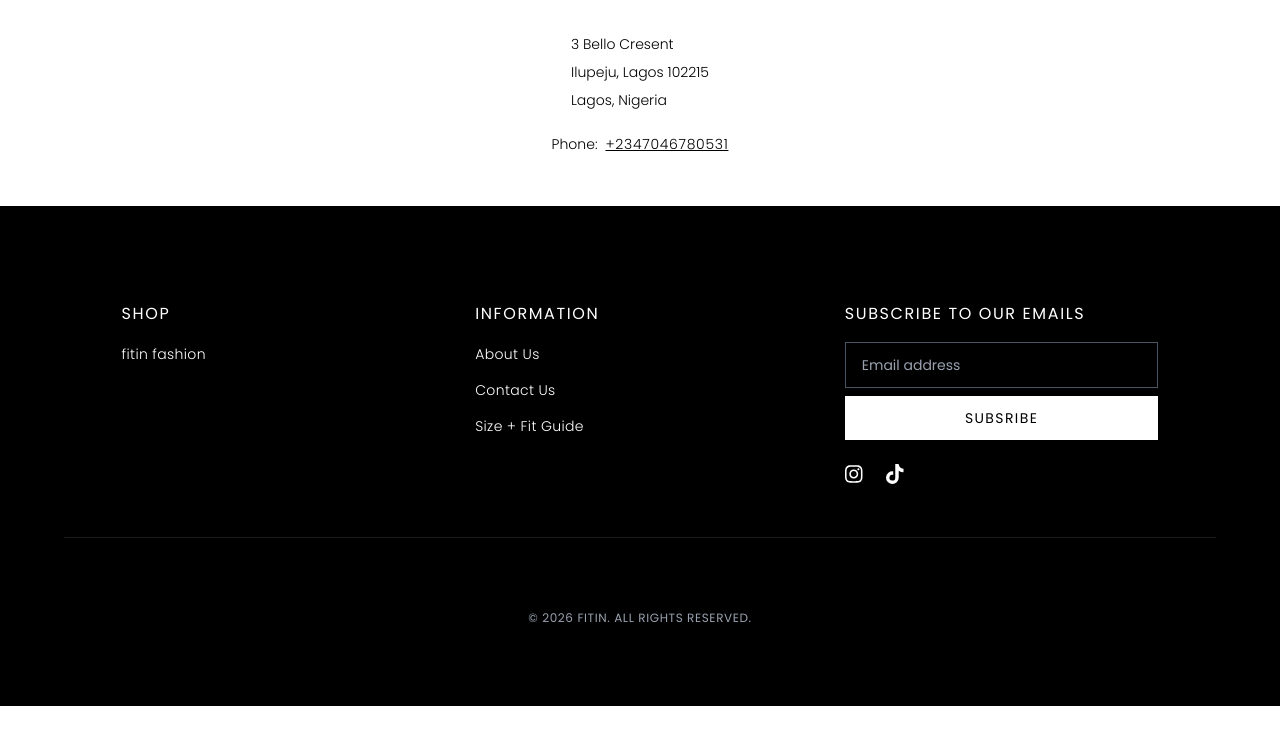
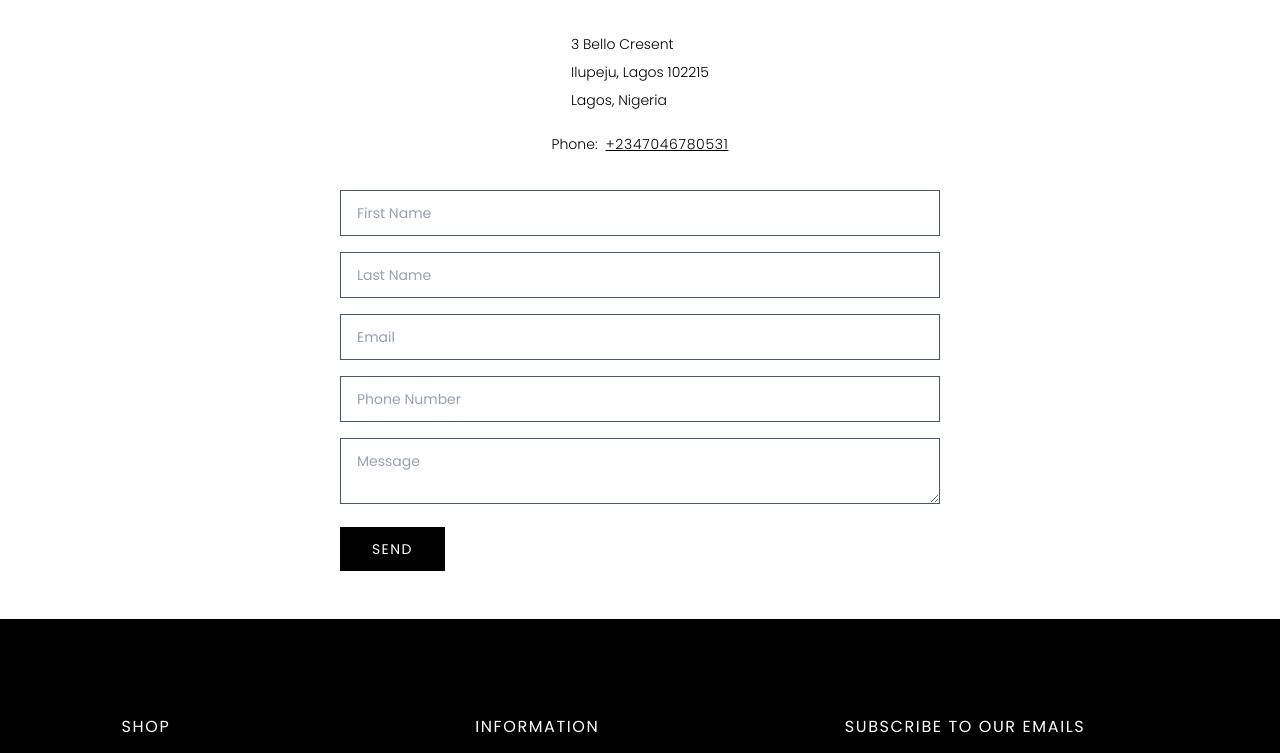
Before and after one commit to Udeme01/fitin_brand, a React (Vite) app: page /contact in a window 1280 px wide. Shown: the part 562-1315 px from the top of the page. Before the commit the page ends 1268 px from the top, so only its background shows below. Built offline with nearby package versions, Linux system fonts and the light colour scheme.

Commit message:
completed the contact page

```diff
--- a/src/components/layout/Footer.jsx
+++ b/src/components/layout/Footer.jsx
@@ -87,7 +87,7 @@ const Footer = () => {
                 onSubmit={handleNewsletterSubmit}
               >
                 {(formik) => (
-                  <Form className="w-full md:w-fit lg:w-full flex flex-col gap-2">
+                  <Form className="w-full flex flex-col gap-2">
                     <Input
                       type="email"
                       placeholder="Email address"
--- a/src/components/ui/Input.jsx
+++ b/src/components/ui/Input.jsx
@@ -1,6 +1,7 @@
 import React from "react";
 
 const Input = ({
+  as = "input",
   label,
   id,
   type = "text",
@@ -10,17 +11,23 @@ const Input = ({
   disabled = false,
 }) => {
   const inputId = id || name;
+
   const { handleBlur, handleChange, values, errors, touched } = formik;
-  const hasError = errors[name] && touched[name];
-  const inputStyles = `border bg-transparent w-full md:w-56 lg:w-full py-3 px-4 text-sm placeholder:text-gray-400 focus:outline-none ${hasError ? "border-red-500" : "border-gray-600"} focus:border-white`;
+
+  // const hasError = errors[name] && touched[name];
+  const hasError = Boolean(touched[name] && errors[name]);
+
+  const inputStyles = `border bg-transparent w-full py-3 px-4 text-sm placeholder:text-gray-400 focus:outline-none ${hasError ? "border-red-500" : "border-gray-600"} focus:border-white`;
+
+  const Component = as;
 
   return (
     <div>
       {label && <label htmlFor={inputId}>{label}</label>}
-      <input
+      <Component
         id={inputId}
         name={name}
-        type={type}
+        type={as === "input" ? type : undefined}
         placeholder={placeholder}
         className={`${inputStyles}`}
         onChange={handleChange}
@@ -30,8 +37,10 @@ const Input = ({
       />
 
       {hasError ? (
-        <div className="text-red-500 tracking-wider">{errors[name]}</div>
-      ) : ""}
+        <div className="text-red-500 tracking-wider text-xs mb-6 mt-1">{errors[name]}</div>
+      ) : (
+        ""
+      )}
     </div>
   );
 };
--- a/src/features/contact/component/ContactForm.jsx
+++ b/src/features/contact/component/ContactForm.jsx
@@ -0,0 +1,77 @@
+import React from "react";
+import { Formik, Form } from "formik";
+import Input from "../../../components/ui/Input";
+import Button from "../../../components/ui/Button";
+import { contactSchema } from "../../../utils/validationSchemas";
+
+const ContactForm = () => {
+  return (
+    <Formik
+      initialValues={{
+        firstName: "",
+        lastName: "",
+        email: "",
+        phoneNumber: "",
+        message: "",
+      }}
+      validationSchema={contactSchema}
+      onSubmit={(values, { resetForm, setSubmitting }) => {
+        setTimeout(() => {
+          alert("This is a test! your message has been sent.");
+          setSubmitting(false);
+          resetForm();
+        }, 1000);
+      }}
+    >
+      {(formik) => (
+        <Form className="space-y-4 w-[90%] md:max-w-150 mx-auto">
+          <Input
+            type="text"
+            id="firstName"
+            name="firstName"
+            placeholder="First Name"
+            formik={formik}
+          />
+          <Input
+            type="text"
+            id="lastName"
+            name="lastName"
+            placeholder="Last Name"
+            formik={formik}
+          />
+          <Input
+            type="email"
+            id="email"
+            name="email"
+            placeholder="Email"
+            formik={formik}
+          />
+          <Input
+            type="tel"
+            id="phoneNumber"
+            name="phoneNumber"
+            placeholder="Phone Number"
+            formik={formik}
+          />
+          <Input
+            as="textarea"
+            type="text"
+            id="message"
+            name="message"
+            placeholder="Message"
+            formik={formik}
+          />
+          <Button
+            type="submit"
+            variant="solidBlack"
+            disabled={formik.isSubmitting}
+          >
+            {formik.isSubmitting ? "Sending..." : "Send"}
+          </Button>
+        </Form>
+      )}
+    </Formik>
+  );
+};
+
+export default ContactForm;
--- a/src/pages/Contact.jsx
+++ b/src/pages/Contact.jsx
@@ -1,6 +1,7 @@
 import React from "react";
 import contactimg from "/images/hero/wedding_dress_15.avif";
 import Input from "../components/ui/Input";
+import ContactForm from "../features/contact/component/ContactForm";
 
 const Contact = () => {
   return (
@@ -36,7 +37,7 @@ const Contact = () => {
       </section>
 
       {/* contact input fields */}
-      {/* there's a contact form component for this... */}
+      <ContactForm />
     </section>
   );
 };
--- a/src/utils/validationSchemas.js
+++ b/src/utils/validationSchemas.js
@@ -18,6 +18,10 @@ export const contactSchema = Yup.object({
   email: Yup.string()
     .email("Invalid email address")
     .required("Email is required"),
+  phoneNumber: Yup.string()
+    .transform((value) => value.replace(/\s+/g, ""))
+    .matches(/^(\+?\d{1,3})?\d{10,14}$/, "Enter a valid phone number")
+    .required("Phone number is required"),
   message: Yup.string()
     .min(10, "Message must be at least 10 characters")
     .required("Message is required"),
```
